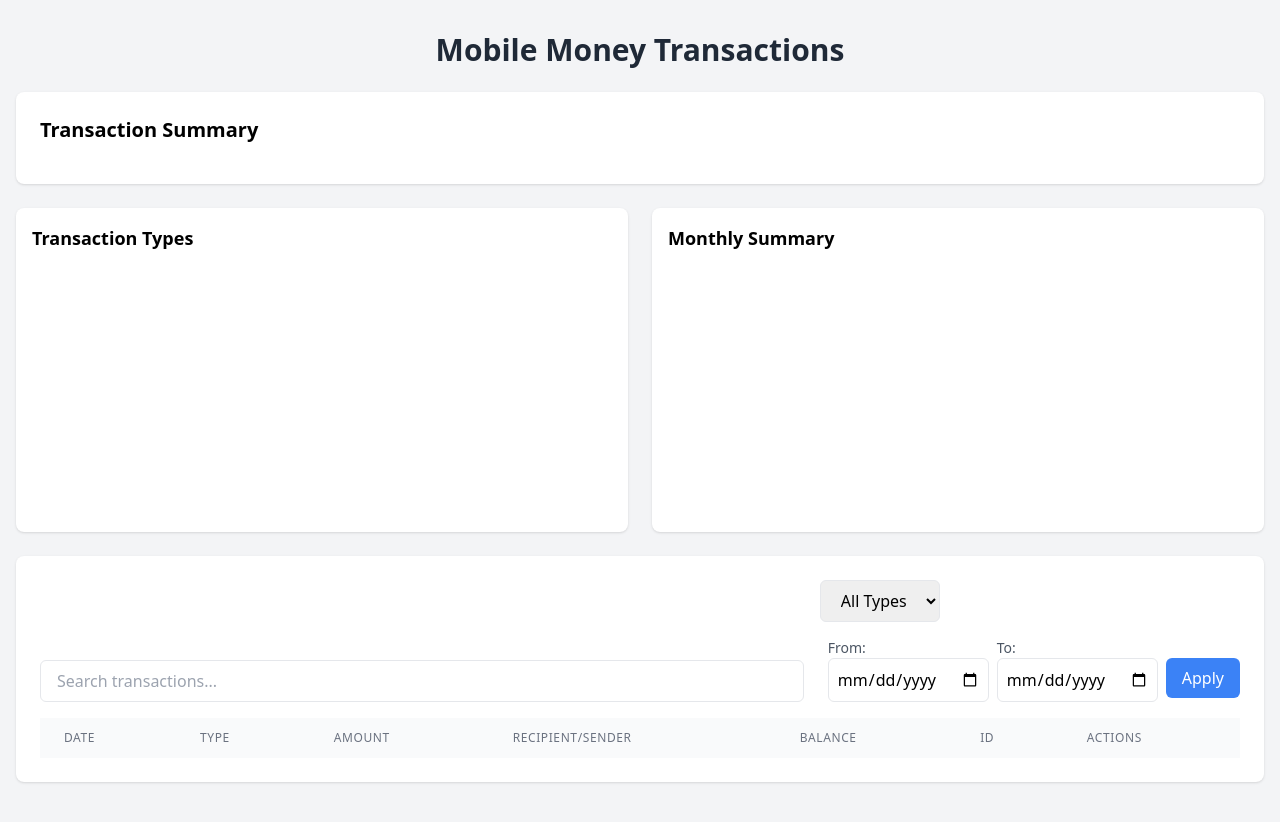
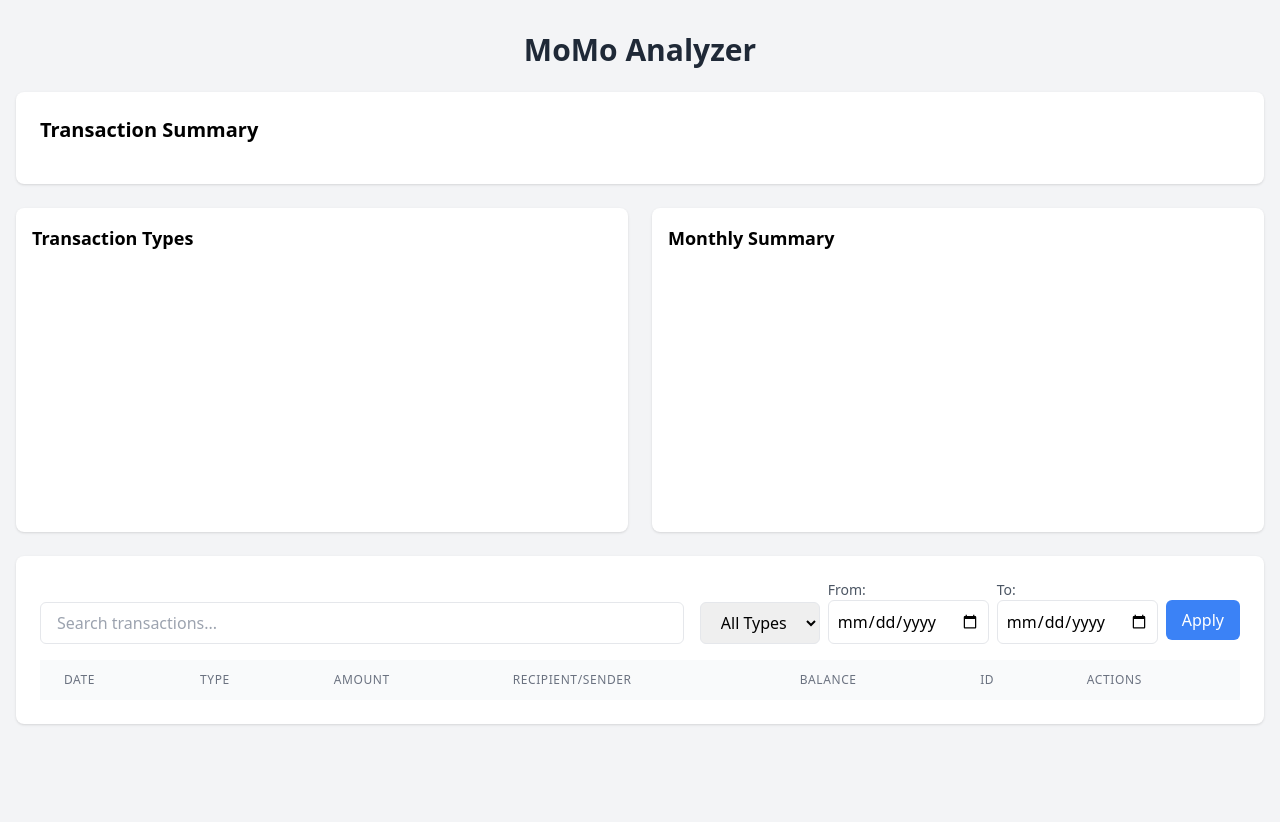
Before and after one commit to MohamDahALU/momo-analysis, a website: page public/index.html in a window 1280 px wide. After the commit the page ends 800 px from the top, so only its background shows below. Drawn offline with nearby package versions, Linux system fonts and the light colour scheme; no server answers.

Commit message:
fix: some fixes

```diff
--- a/public/index.html
+++ b/public/index.html
@@ -11,7 +11,7 @@
 </head>
 <body class="bg-gray-100">
     <div class="container mx-auto px-4 py-8 max-w-8xl">
-        <h1 class="text-3xl font-bold text-center text-gray-800 mb-6">Mobile Money Transactions</h1>
+        <h1 class="text-3xl font-bold text-center text-gray-800 mb-6">MoMo Analyzer</h1>
 
         <div class="bg-white rounded-lg shadow p-6 mb-6">
             <h2 class="text-xl font-semibold mb-4">Transaction Summary</h2>
@@ -39,7 +39,7 @@
                     <input type="text" id="searchInput" placeholder="Search transactions..."
                            class="px-4 py-2 border rounded-md w-full focus:outline-none focus:ring-2 focus:ring-blue-500">
                 </div>
-                <div class="flex space-x-2 items-end flex-wrap gap-y-4">
+                <div class="flex space-x-2 items-end flex-wrap lg:flex-nowrap gap-y-4">
                     <div>
                         <select id="typeFilter" class="px-4 py-2 border rounded-md focus:outline-none focus:ring-2 focus:ring-blue-500">
                             <option value="">All Types</option>
```
Also changed, not shown: 1 other file.
